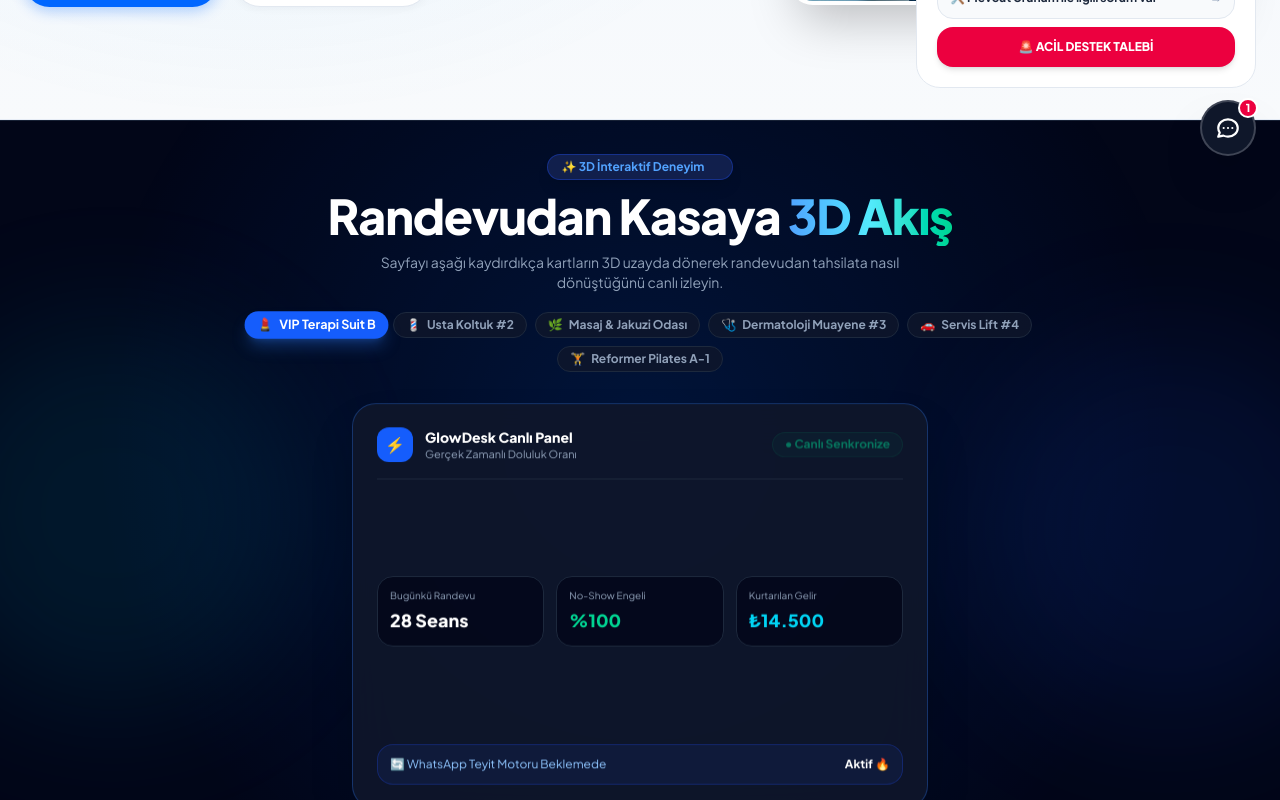
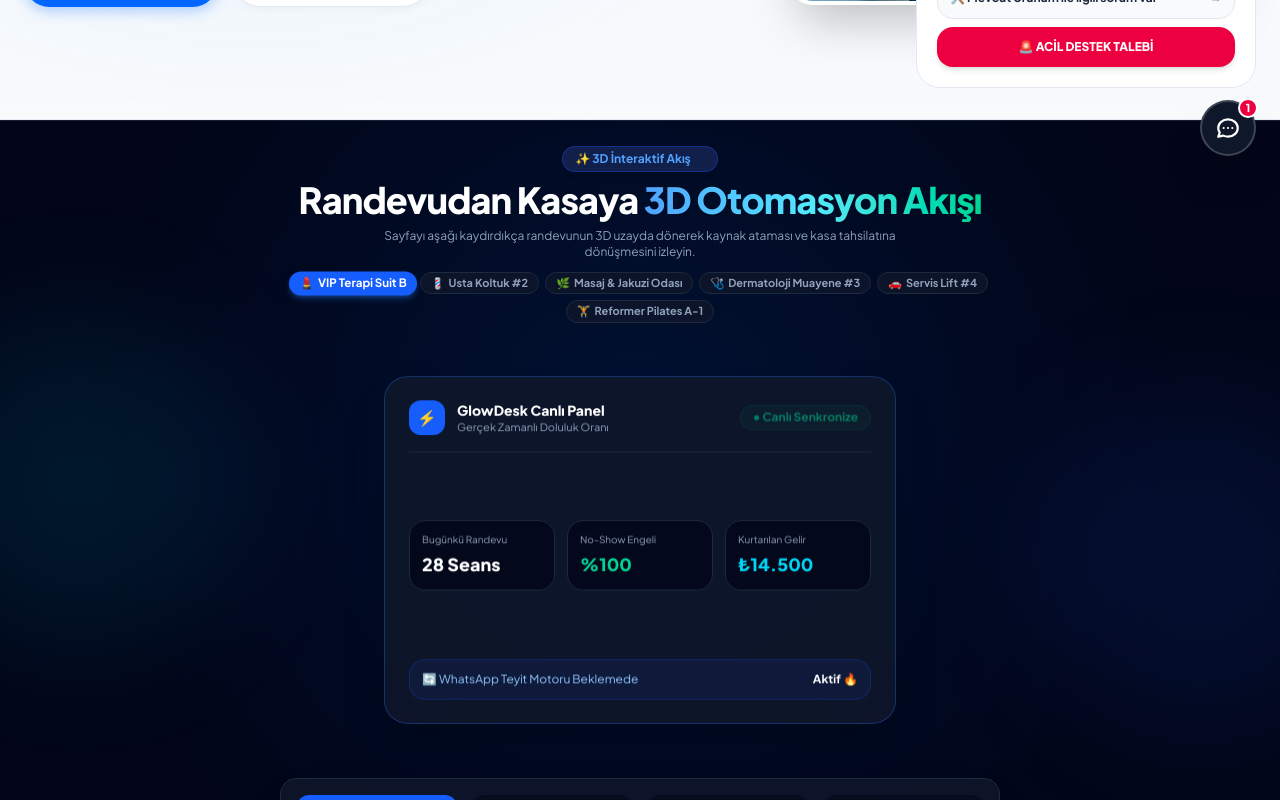
Before and after one commit to electrichunter/GlowDesk, a Next.js app in the folder frontend/: page / in a window 1280 px wide. Shown: the part 620-1420 px from the top of the page. Built offline with nearby package versions, Linux system fonts and the light colour scheme.

Commit message:
feat: update login page to 12+ sectors badge and harmonize 3D scroll flow layout scale

```diff
--- a/frontend/app/(auth)/login/page.tsx
+++ b/frontend/app/(auth)/login/page.tsx
@@ -225,7 +225,7 @@
         <div className="relative z-10 max-w-md space-y-6 my-auto">
           <div className="space-y-4">
             <span className="px-3.5 py-1.5 bg-blue-500/20 border border-blue-400/30 text-blue-300 text-xs font-bold rounded-full inline-block">
-              💈 💄 💆 🌿 🩺 5 Sektör Tek Otomasyon
+              💈 💄 🚗 🏋️ ⚖️ 🩺 12+ Sektör Tek Otomasyon
             </span>
             <h3 className="text-3xl font-extrabold font-display leading-tight text-white">
               Boş Kalan Saatleri %94 Oranında Kurtarın
--- a/frontend/components/marketing/Interactive3DScrollFlow.tsx
+++ b/frontend/components/marketing/Interactive3DScrollFlow.tsx
@@ -83,39 +83,39 @@
   return (
     <div
       ref={containerRef}
-      className="relative w-full min-h-[300vh] bg-slate-950 text-white border-y border-slate-800/80 overflow-clip"
+      className="relative w-full min-h-[220vh] bg-slate-950 text-white border-y border-slate-800/80 overflow-clip"
     >
       {/* Dynamic Background Glow Grid */}
-      <div className="sticky top-0 h-screen w-full flex flex-col justify-between overflow-hidden">
+      <div className="sticky top-0 h-screen w-full flex flex-col justify-between overflow-hidden py-4 sm:py-6">
 
         {/* Background Gradients */}
-        <div className="absolute inset-0 bg-[radial-gradient(circle_at_50%_40%,rgba(0,102,255,0.15),transparent_70%)] pointer-events-none" />
-        <div className="absolute top-1/4 -left-20 w-96 h-96 bg-cyan-500/10 rounded-full blur-3xl pointer-events-none" />
-        <div className="absolute bottom-1/4 -right-20 w-96 h-96 bg-blue-600/10 rounded-full blur-3xl pointer-events-none" />
+        <div className="absolute inset-0 bg-[radial-gradient(circle_at_50%_40%,rgba(0,102,255,0.12),transparent_70%)] pointer-events-none" />
+        <div className="absolute top-1/4 -left-20 w-80 h-80 bg-cyan-500/10 rounded-full blur-3xl pointer-events-none" />
+        <div className="absolute bottom-1/4 -right-20 w-80 h-80 bg-blue-600/10 rounded-full blur-3xl pointer-events-none" />
 
         {/* HEADER AREA */}
-        <div className="relative z-20 pt-8 px-6 text-center max-w-4xl mx-auto space-y-3">
-          <div className="inline-flex items-center gap-2 px-3.5 py-1 rounded-full bg-blue-950/80 border border-blue-800/60 text-blue-400 text-xs font-bold shadow-lg">
-            <span>✨ 3D İnteraktif Deneyim</span>
+        <div className="relative z-20 px-4 text-center max-w-3xl mx-auto space-y-2">
+          <div className="inline-flex items-center gap-2 px-3 py-1 rounded-full bg-blue-950/80 border border-blue-800/60 text-blue-400 text-xs font-bold shadow-md">
+            <span>✨ 3D İnteraktif Akış</span>
             <span className="w-1.5 h-1.5 rounded-full bg-cyan-400 animate-ping" />
           </div>
-          <h2 className="text-3xl sm:text-4xl lg:text-5xl font-black text-white tracking-tight font-display">
-            Randevudan Kasaya <span className="bg-gradient-to-r from-blue-400 via-cyan-300 to-emerald-400 bg-clip-text text-transparent">3D Akış</span>
+          <h2 className="text-2xl sm:text-3xl lg:text-4xl font-extrabold text-white tracking-tight font-display">
+            Randevudan Kasaya <span className="bg-gradient-to-r from-blue-400 via-cyan-300 to-emerald-400 bg-clip-text text-transparent">3D Otomasyon Akışı</span>
           </h2>
-          <p className="text-slate-400 text-xs sm:text-sm max-w-xl mx-auto">
-            Sayfayı aşağı kaydırdıkça kartların 3D uzayda dönerek randevudan tahsilata nasıl dönüştüğünü canlı izleyin.
+          <p className="text-slate-400 text-xs max-w-lg mx-auto">
+            Sayfayı aşağı kaydırdıkça randevunun 3D uzayda dönerek kaynak ataması ve kasa tahsilatına dönüşmesini izleyin.
           </p>
 
           {/* Sector Switcher Pill Tabs */}
-          <div className="flex flex-wrap justify-center gap-2 pt-2">
+          <div className="flex flex-wrap justify-center gap-1.5 pt-1">
             {SECTOR_RESOURCES.map((s, idx) => (
               <button
                 key={s.key}
                 type="button"
                 onClick={() => setSelectedSector(idx)}
-                className={`px-3 py-1 rounded-full text-xs font-bold transition-all cursor-pointer flex items-center gap-1.5 ${
+                className={`px-2.5 py-0.5 rounded-full text-[11px] font-bold transition-all cursor-pointer flex items-center gap-1 ${
                   selectedSector === idx
-                    ? "bg-blue-600 text-white shadow-lg shadow-blue-500/30 scale-105"
+                    ? "bg-blue-600 text-white shadow-md shadow-blue-500/30 scale-105"
                     : "bg-slate-900/80 text-slate-400 hover:bg-slate-800 border border-slate-800"
                 }`}
               >
@@ -127,9 +127,9 @@
         </div>
 
         {/* ─── 3D VIEWPORT STAGE ────────────────────────────────────────── */}
-        <div className="relative z-10 flex-1 flex items-center justify-center perspective-[1200px] py-6 px-4">
+        <div className="relative z-10 flex-1 flex items-center justify-center perspective-[1000px] my-auto px-4">
 
-          <div className="relative w-full max-w-xl h-[360px] sm:h-[420px] transform-style-3d transition-transform duration-75 ease-out">
+          <div className="relative w-full max-w-lg h-[320px] sm:h-[360px] transform-style-3d transition-transform duration-75 ease-out scale-90 sm:scale-100">
 
             {/* ── KART 0: CANLI DASHBOARD (0% - 25%) ── */}
             <div
```
